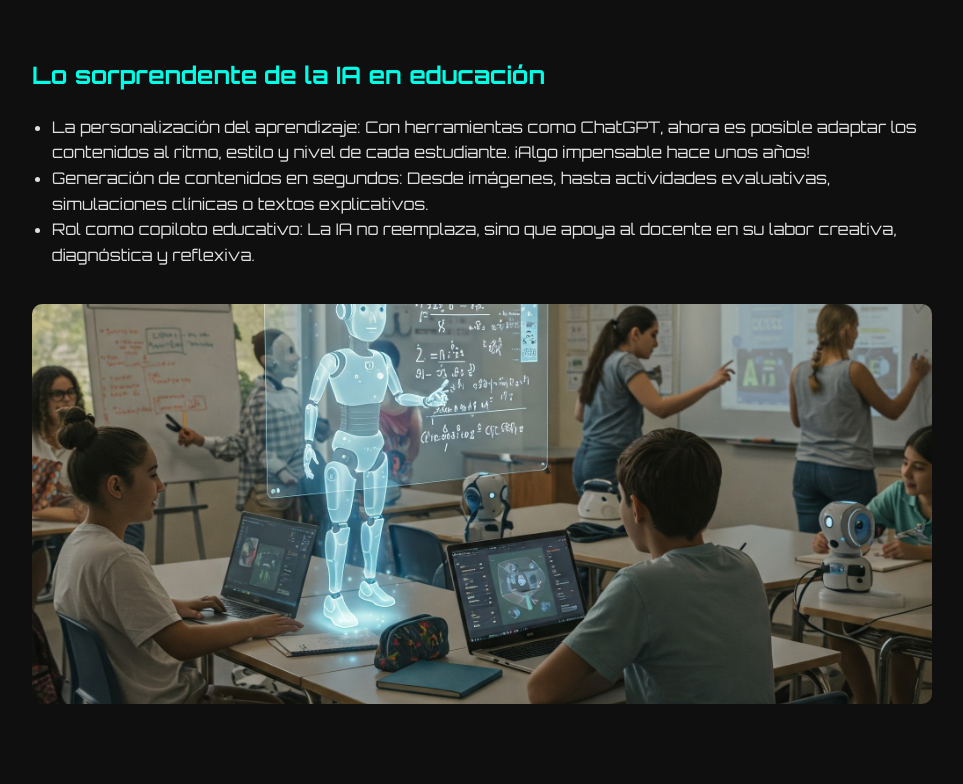
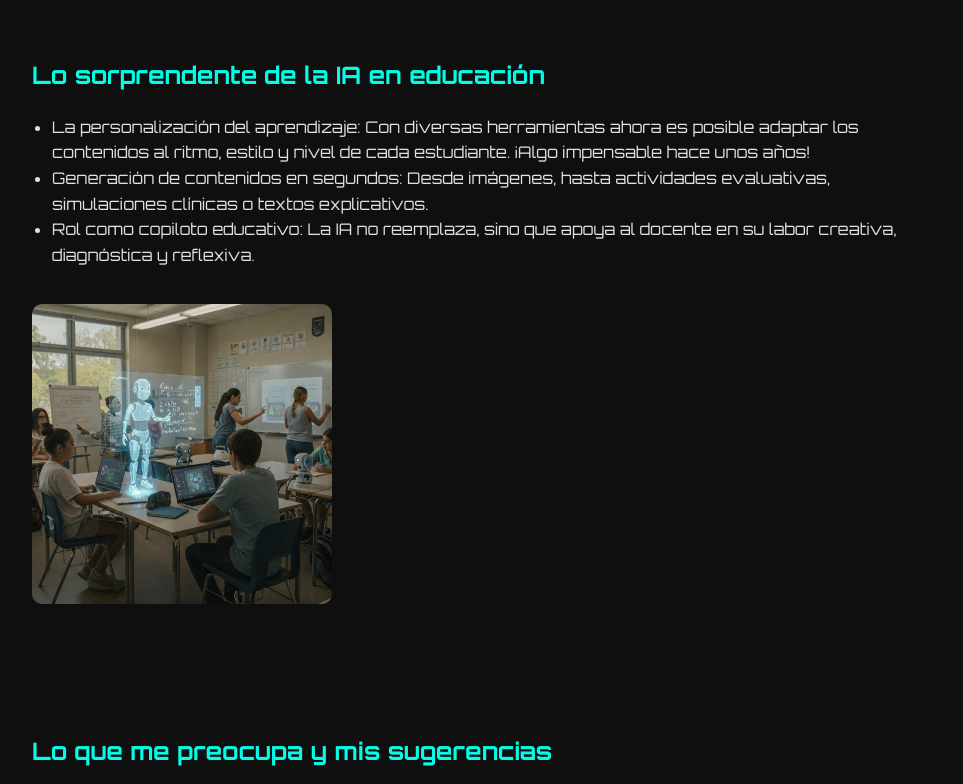
Before and after one commit to AlejandraBobadilla/IA-EN-EDUCACION, a plain HTML site: page index.html in a window 1280 px wide. Shown: the part 616-1400 px from the top of the page, without its empty margins (158-1121 px from the left). Drawn offline with Linux system fonts and the light colour scheme.

Commit message:
Update index.html

```diff
--- a/index.html
+++ b/index.html
@@ -45,9 +45,9 @@
       color: #00ffe7;
     }
     img {
-      width: 100%;
-      max-height: 400px;
-      object-fit: cover;
+      max-width: 100%;
+      height: auto;
+      object-fit: contain;
       border-radius: 10px;
       margin: 20px 0;
     }
@@ -85,14 +85,14 @@
     <h2>✨ Mi experiencia en este curso</h2>
     <p>Soy docente del programa de Odontología en la Universidad Antonio Nariño, sede Neiva. A lo largo de mi carrera, siempre he estado interesada en mejorar la experiencia de aprendizaje de mis estudiantes, y fue precisamente este interés el que me motivó a inscribirme en este curso sobre La Inteligencia Artificial en el Contexto Educativo.
 Durante este recorrido, he descubierto un mundo fascinante donde la IA no solo es una herramienta, sino un verdadero coprotagonista del aprendizaje. Desde la guía básica de Craig (2023), que nos introduce a la IA, hasta los mapas de herramientas y las propuestas de política institucional de la Universidad Antonio Nariño, cada lectura y actividad me ha mostrado que estamos en el umbral de una revolución educativa.
-He podido experimentar con asistentes conversacionales, crear imágenes con IA, desarrollar ideas creativas para el aula y reflexionar profundamente sobre los dilemas éticos y los retos que esta transformación implica</p>
+He podido experimentar con asistentes conversacionales, crear imágenes con IA, desarrollar ideas creativas para el aula y reflexionar profundamente sobre los dilemas éticos y los retos que esta transformación implica.</p>
     <img src="IA en educación.jpg" alt="IA en educación" width="300">
   </section>
 
   <section id="sorprendente">
     <h2>Lo sorprendente de la IA en educación</h2>
     <ul>
-      <li>La personalización del aprendizaje: Con herramientas como ChatGPT, ahora es posible adaptar los contenidos al ritmo, estilo y nivel de cada estudiante. ¡Algo impensable hace unos años!
+      <li>La personalización del aprendizaje: Con diversas herramientas ahora es posible adaptar los contenidos al ritmo, estilo y nivel de cada estudiante. ¡Algo impensable hace unos años!
       <li>Generación de contenidos en segundos: Desde imágenes, hasta actividades evaluativas, simulaciones clínicas o textos explicativos.</li>
       <li>Rol como copiloto educativo: La IA no reemplaza, sino que apoya al docente en su labor creativa, diagnóstica y reflexiva.</li>
     </ul>
@@ -122,7 +122,7 @@ He podido experimentar con asistentes conversacionales, crear imágenes con IA,
       <li>Aprender a usar nuevas herramientas tecnológicas sin dejar de lado la pedagogía.</li>
       <li>Superar la resistencia al cambio.</li>
       <li>Reconocer mis propios límites como aprendiz digital y asumirlos con humildad.</li>
-      <li>•	Integrar estas herramientas de manera significativa en una disciplina como la odontología, donde el componente práctico y humano es esencial.</li>
+      <li>Integrar estas herramientas de manera significativa en una disciplina como la odontología, donde el componente práctico y humano es esencial.</li>
     </ul>
     <img src="Retos IA.jpg" alt="Retos IA" width="300">
   </section>
```
